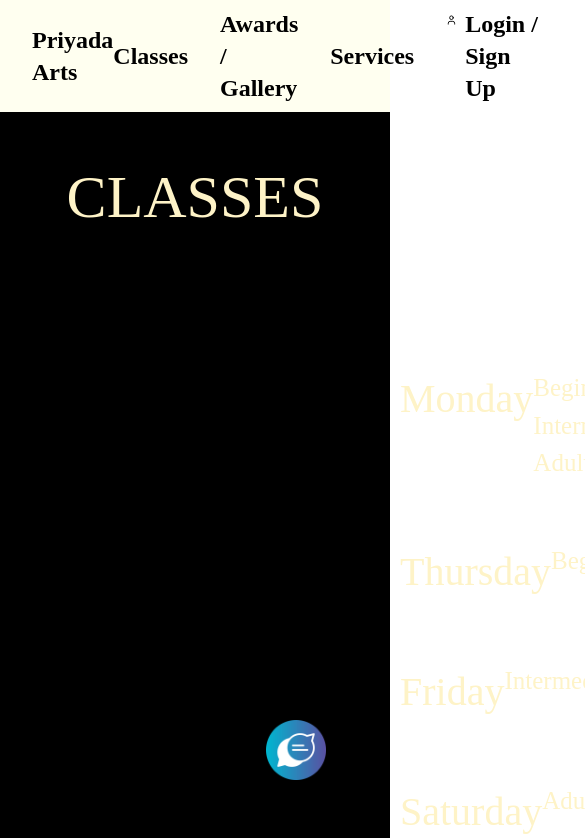
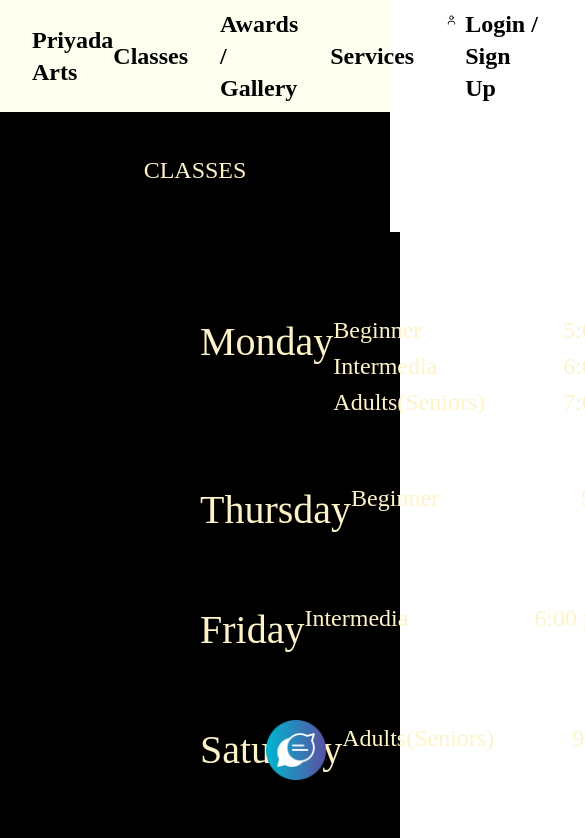
Before and after one commit to Anbui0115/Hackathon-project, a Next.js app in the folder frontend/: page /schedule in a window 390 px wide. Shown: the top 838 px of the page, 585 px wide, since content can reach past the window. Built offline with nearby package versions, Linux system fonts and the light colour scheme; a web font is replaced by a local one.

Commit message:
styling class schedule page

```diff
--- a/frontend/app/schedule/page.jsx
+++ b/frontend/app/schedule/page.jsx
@@ -4,8 +4,7 @@ import './schedule.css';
 import NavBar from '@/components/NavBar';
 import Footer from '@/components/Footer';
 import ChatBot from '@/components/ChatBot';
-import DanceRegistration
- from '@/components/DanceRegistration';
+import DanceRegistrationButton from '@/components/DanceRegistrationButton';
 
 const Classes = () => {
     // Define state variables to manage user input
@@ -83,6 +82,9 @@ const Classes = () => {
                             </div>
 
                         </div>
+
+
+                        <DanceRegistrationButton/>
                     </div>
                     <div className='right-col'></div>
                 </div>
--- a/frontend/app/schedule/schedule.css
+++ b/frontend/app/schedule/schedule.css
@@ -27,7 +27,7 @@
     background-color: black;
     color: #fef3c7;
     box-sizing: border-box;
-    padding: 137px 100px;
+    padding: 80px 200px;
     display:flex;
     flex-direction: column;
     /* max-width: 1600px; */
@@ -72,8 +72,28 @@
 }
 
 .level, .time {
-    width: 200px;
+    width: 150px;
     font-size: 25px;
     text-align: left;
     /* width: 30px; */
 }
+
+@media (max-width: 576px) {
+    .classes-page-title h1 {
+      font-size: 1.5rem;
+    }
+
+    .center-col h2 {
+      font-size: 1.5rem;
+    }
+
+    .day {
+      margin-left: 2%;
+    }
+
+    .level,
+
+    .time {
+      font-size: 1.5rem;
+    }
+  }
```
